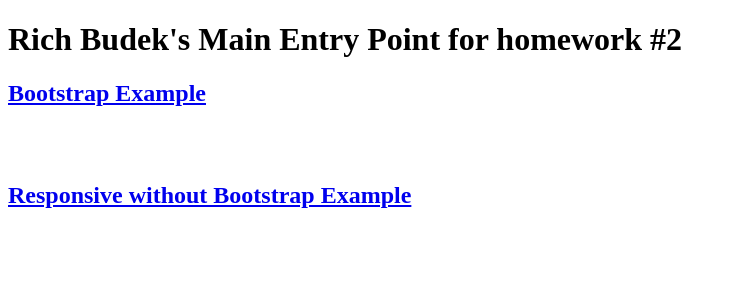
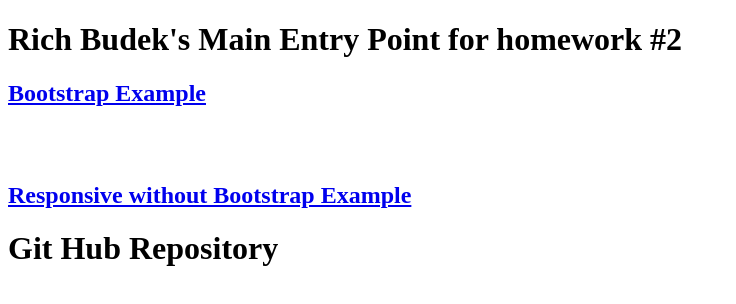
Before and after one commit to RichBu/Homework_2, a plain HTML site: page index.html in a window 1280 px wide. Shown: the whole page, without its empty margins (0-736 px from the left). Drawn offline with Linux system fonts and the light colour scheme.

Commit message:
Rev 1.3
Added in the link for the GitHub Repository

```diff
--- a/index.html
+++ b/index.html
@@ -35,7 +35,7 @@
         </h2>
 
     <h1>
-        <a ref="#"></a>
+        <a ref="https://github.com/RichBu/Homework_2">Git Hub Repository</a>
     </h1>
 </body>
 
```
